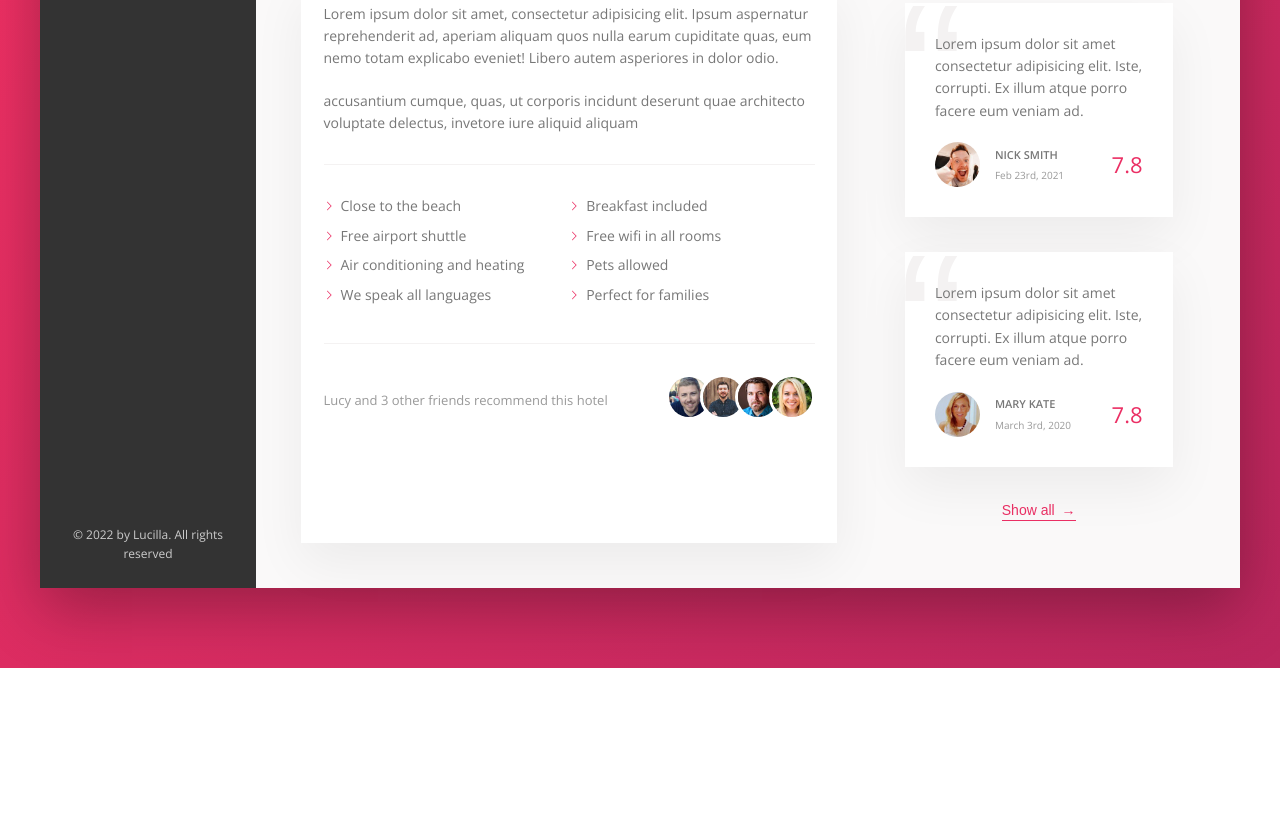
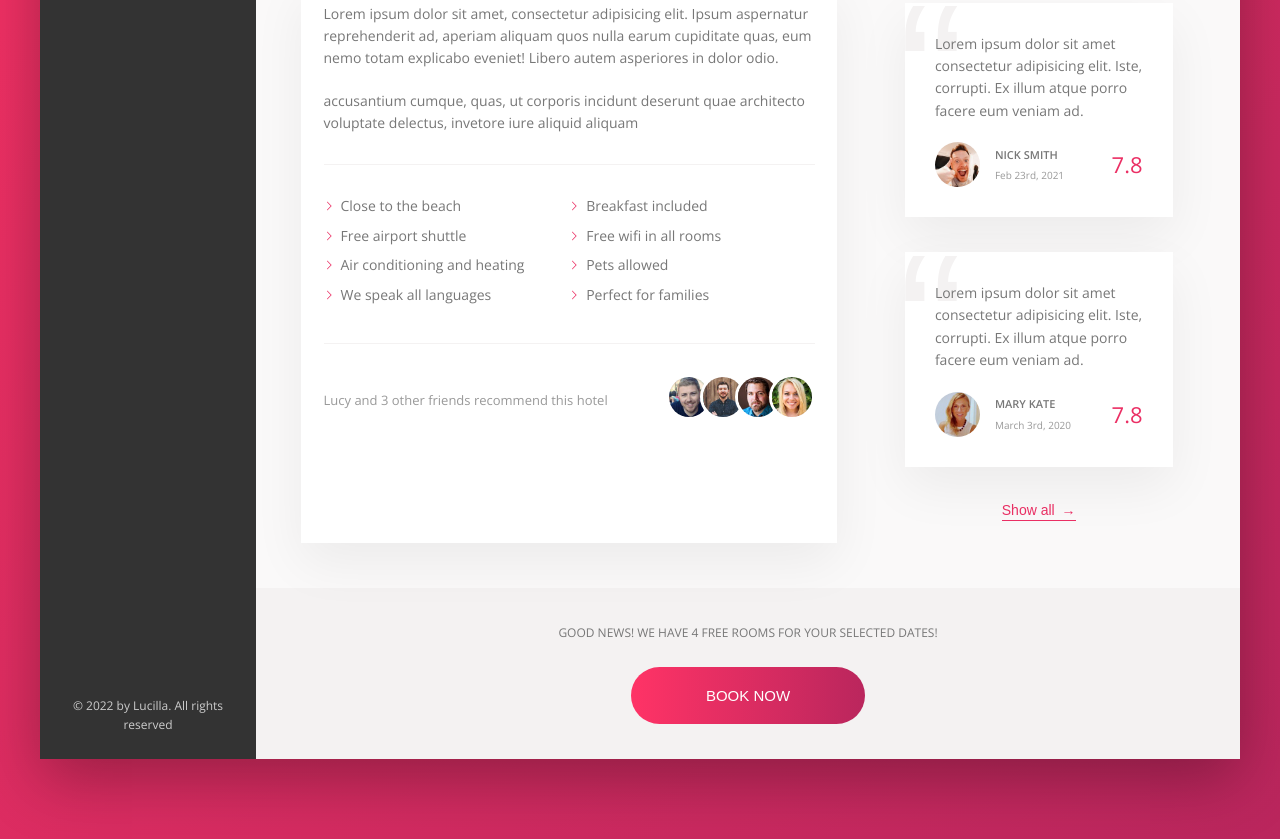
Before and after one commit to dknsapatin/Lucilla, a website: page index.html in a window 1280 px wide. Shown: the part 667-1506 px from the top of the page. Before the commit the page ends 1335 px from the top, so only its background shows below. Drawn offline with nearby package versions, Linux system fonts and the light colour scheme.

Commit message:
Finalized CTA section

```diff
--- a/index.html
+++ b/index.html
@@ -227,9 +227,17 @@
                   <div class="review__rating">7.8</div>
                 </figcaption>
               </figure>
-
               <button class="btn-inline">Show all <span>&rarr;</span></button>
             </div>
+          </div>
+          <div class="cta">
+            <h2 class="cta__book-now">
+              Good news! We have 4 free rooms for your selected dates!
+            </h2>
+            <button class="btn">
+              <span class="btn__visible">Book now</span>
+              <span class="btn__invisible">Only 4 rooms left</span>
+            </button>
           </div>
         </main>
       </div>
--- a/sass/_components.scss
+++ b/sass/_components.scss
@@ -408,3 +408,71 @@
     color: var(--color-grey-light-2);
   }
 }
+
+///////////////////////////////
+//CALL TO ACTION
+.cta {
+  padding: 3.5rem 0;
+  text-align: center;
+
+  &__book-now {
+    font-size: 1.2rem;
+    font-weight: 300;
+    text-transform: uppercase;
+    margin-bottom: 2.5rem;
+  }
+}
+
+///////////////////////////////
+//CALL TO ACTION BUTTON
+
+.btn {
+  font-size: 1.5rem;
+  font-weight: 300;
+  text-transform: uppercase;
+  border-radius: 100px;
+  border: none;
+  background-image: linear-gradient(
+    to right,
+    var(--color-primary-light),
+    var(--color-primary-dark)
+  );
+  position: relative;
+  overflow: hidden;
+  cursor: pointer;
+
+  color: #fff;
+
+  & > * {
+    display: inline-block;
+    height: 100%;
+    width: 100%;
+    transition: all 0.2s;
+  }
+  &__visible {
+    padding: 2rem 7.5rem;
+  }
+  &__invisible {
+    position: absolute;
+    left: 0;
+    top: -100%;
+    padding: 2rem 0;
+  }
+  &:hover {
+    background-image: linear-gradient(
+      to left,
+      var(--color-primary-light),
+      var(--color-primary-dark)
+    );
+  }
+  &:hover &__visible {
+    transform: translateY(100%);
+  }
+  &:hover &__invisible {
+    top: 0;
+  }
+  &:focus {
+    outline: none;
+    animation: pulsate 1s infinite;
+  }
+}
```
Also changed, not shown: css/style.css.
